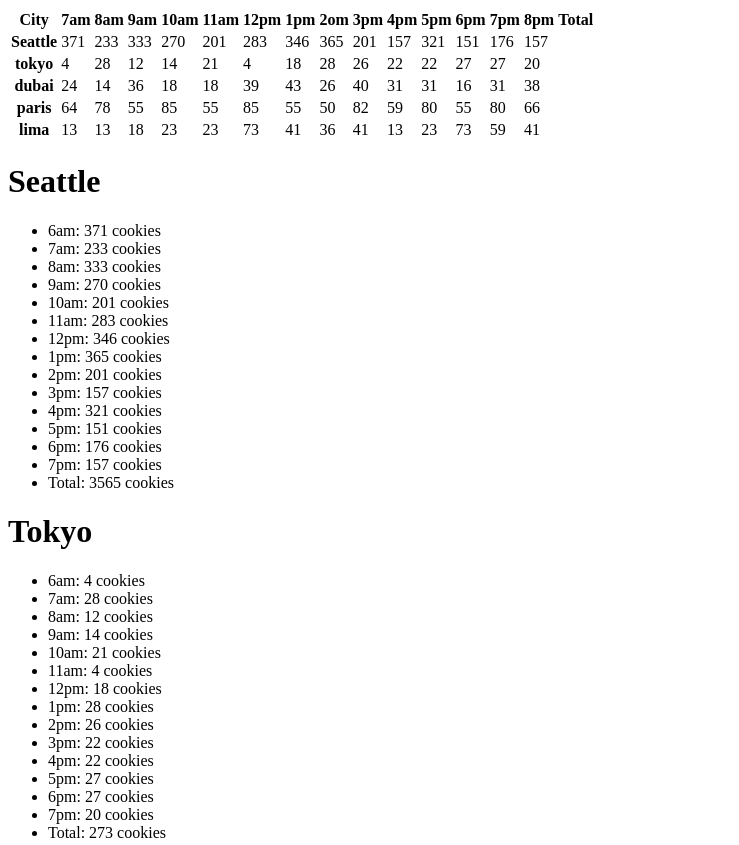
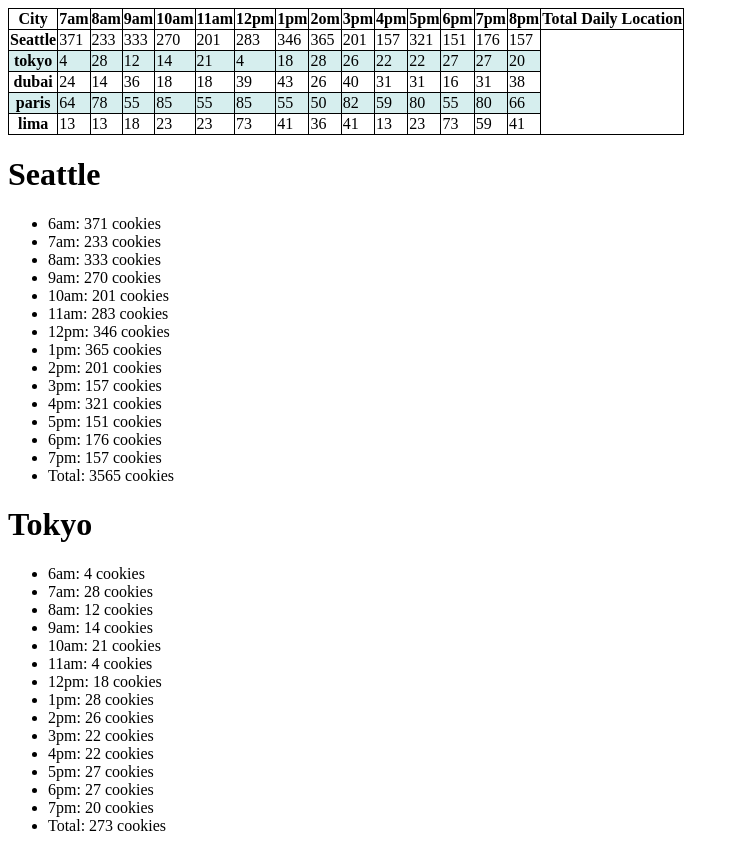
Before and after one commit to mmahad865/cookie-stand, a plain HTML site: page sales.html/index.html in a window 1280 px wide. Shown: the top 845 px of the page, without its empty margins (0-739 px from the left). Drawn offline with Linux system fonts and the light colour scheme.

Commit message:
style sheet

```diff
--- a/sales.html/index.html
+++ b/sales.html/index.html
@@ -28,7 +28,7 @@
                     <th>6pm</th>
                     <th>7pm</th>
                     <th>8pm</th>
-                    <th>Total</th>
+                    <th>Total Daily Location</th>
 
                 </tr>
             </thead>
@@ -120,5 +120,6 @@
 
     </div>
     <script src="app.js"></script>
+    <link rel="stylesheet" href="style.css">
 </body>
 </html>
--- /dev/null
+++ b/sales.html/style.css
@@ -0,0 +1,10 @@
+
+table,
+th,
+td {
+    border: 1px solid black;
+    border-collapse: collapse;
+}
+
+tr:nth-child(even) {
+    background-color: #D6EEEE;}
```
Also changed, not shown: sales.html/app.js (+24 -0 lines).
